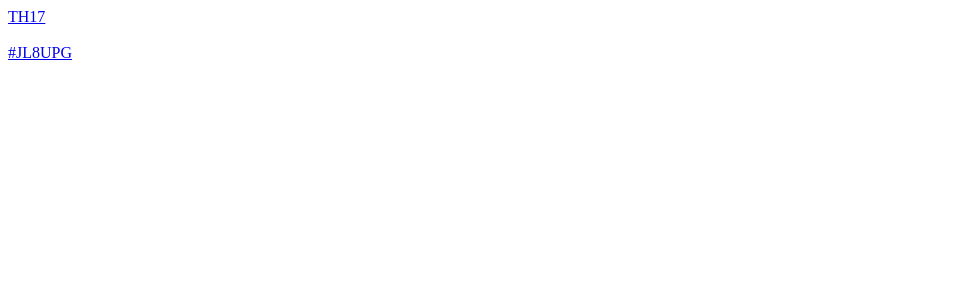
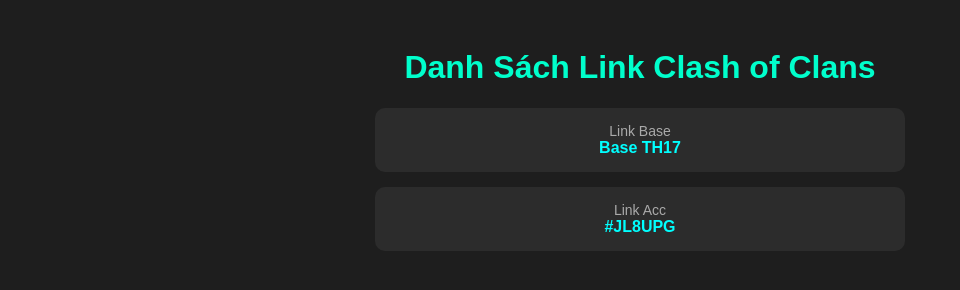
Before and after one commit to SuperAmoledd/web_coc, a plain HTML site: page base.html in a window 1280 px wide. Shown: the whole page, without its empty margins (0-960 px from the left). Drawn offline with Linux system fonts and the light colour scheme.

Commit message:
Update base.html

```diff
--- a/base.html
+++ b/base.html
@@ -1,14 +1,62 @@
 <!DOCTYPE html>
-<html lang="en">
+<html lang="vi">
 <head>
     <meta charset="UTF-8">
     <meta name="viewport" content="width=device-width, initial-scale=1.0">
-    <title>Document</title>
+    <title>Link Clash of Clans</title>
+    <style>
+        body {
+            font-family: Arial, sans-serif;
+            background-color: #1e1e1e;
+            color: #fff;
+            text-align: center;
+            padding: 20px;
+        }
+
+        h1 {
+            color: #00ffcc;
+        }
+
+        .link-box {
+            background-color: #2c2c2c;
+            margin: 15px auto;
+            padding: 15px;
+            border-radius: 10px;
+            width: 90%;
+            max-width: 500px;
+        }
+
+        a {
+            text-decoration: none;
+            color: #00ffff;
+            font-weight: bold;
+        }
+
+        a:hover {
+            color: #ffcc00;
+        }
+
+        .type {
+            font-size: 14px;
+            color: #aaa;
+        }
+    </style>
 </head>
 <body>
-    <a href="https://link.clashofclans.com/en/?action=OpenLayout&id=TH17%3AHV%3AAAAATQAAAAHbbi8N7r-tW--Mx7h---v2">TH17</a>
- </br>
- </br>
-    <a href="https://link.clashofclans.com/vi?action=OpenPlayerProfile&tag=JL8UPG ">#JL8UPG</a>
+    <h1>Danh Sách Link Clash of Clans</h1>
+
+    <div class="link-box">
+        <div class="type">Link Base</div>
+        <a href="https://link.clashofclans.com/en/?action=OpenLayout&id=TH17%3AHV%3AAAAATQAAAAHbbi8N7r-tW--Mx7h---v2" target="_blank">
+            Base TH17
+        </a>
+    </div>
+
+    <div class="link-box">
+        <div class="type">Link Acc</div>
+        <a href="https://link.clashofclans.com/vi?action=OpenPlayerProfile&tag=JL8UPG" target="_blank">
+            #JL8UPG
+        </a>
+    </div>
 </body>
 </html>
```
